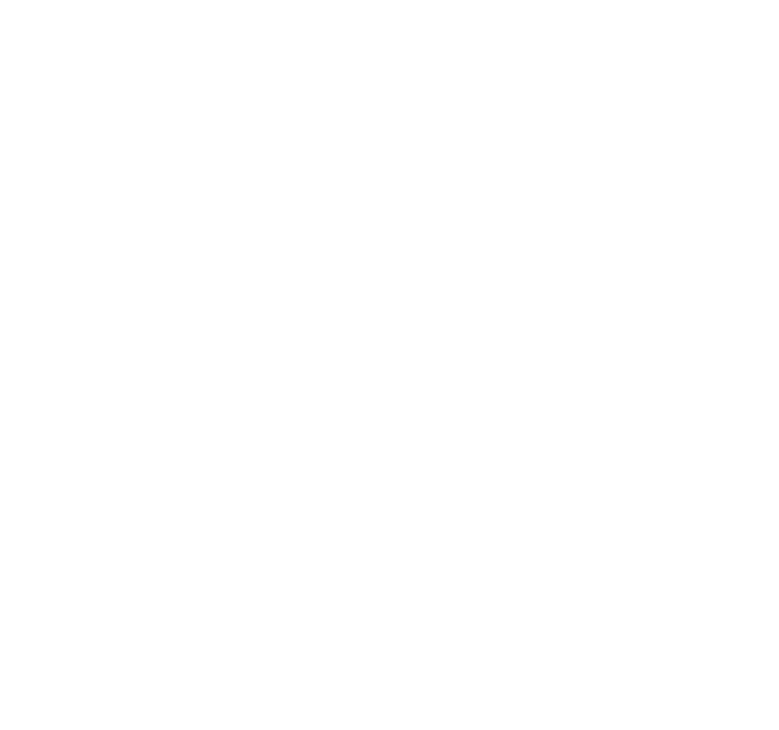
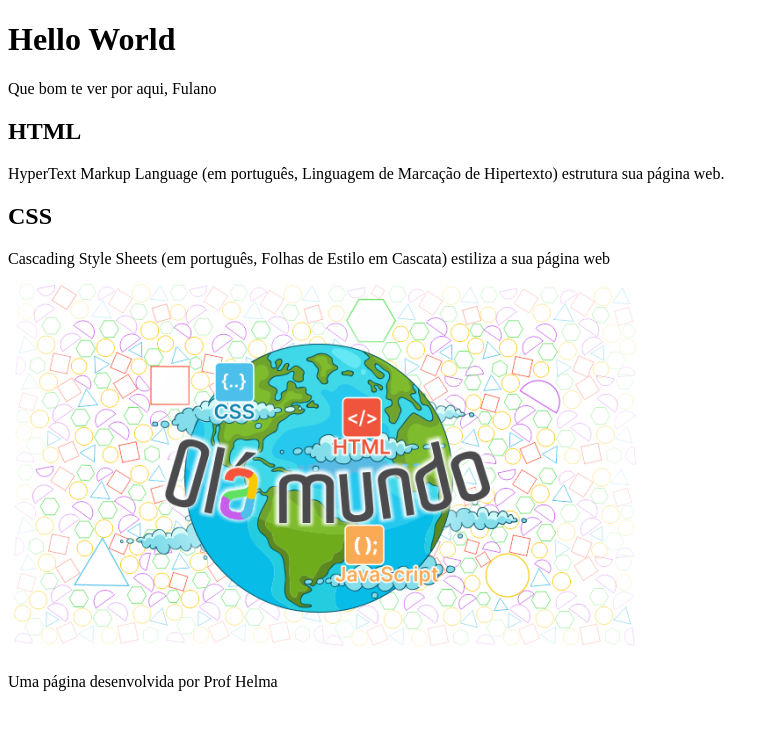
Before and after one commit to ProfHelma/fisica, a plain HTML site: page index.html in a window 1280 px wide. Shown: the whole page, without its empty margins (0-779 px from the left). Drawn offline with Linux system fonts and the light colour scheme.

Commit message:
finalizando a página html

```diff
--- a/index.html
+++ b/index.html
@@ -1,11 +1,35 @@
 <!DOCTYPE html>
 <html lang="pt-br">
+
 <head>
     <meta charset="UTF-8">
     <meta name="viewport" content="width=device-width, initial-scale=1.0">
     <title>Projeto 1</title>
 </head>
+
 <body>
+    <header>
+        <h1>Hello World</h1>
+        <p>Que bom te ver por aqui, Fulano</p>
+
+    </header>
+
+    <section>
+        <h2>HTML</h2>
+        <P>HyperText Markup Language (em português, Linguagem de Marcação de Hipertexto) estrutura sua página web.</P>
+
+        <h2> CSS</h2>
+        <P>Cascading Style Sheets (em português, Folhas de Estilo em Cascata) estiliza a sua página web</P>
+        <img src="imagem/Olá Mundo.png"
+            alt="imagem com figuras geométricas ao fundo e uma figura do planeta Terra a frente, com a inscrição Olá Mundo em letras coloridas"
+            </section>
+
+        <footer>
+            <p>Uma página desenvolvida por Prof Helma</p>
+
+        </footer>
+
 
 </body>
+
 </html>
```
Also changed, not shown: imagem/Olá Mundo.png (added).
